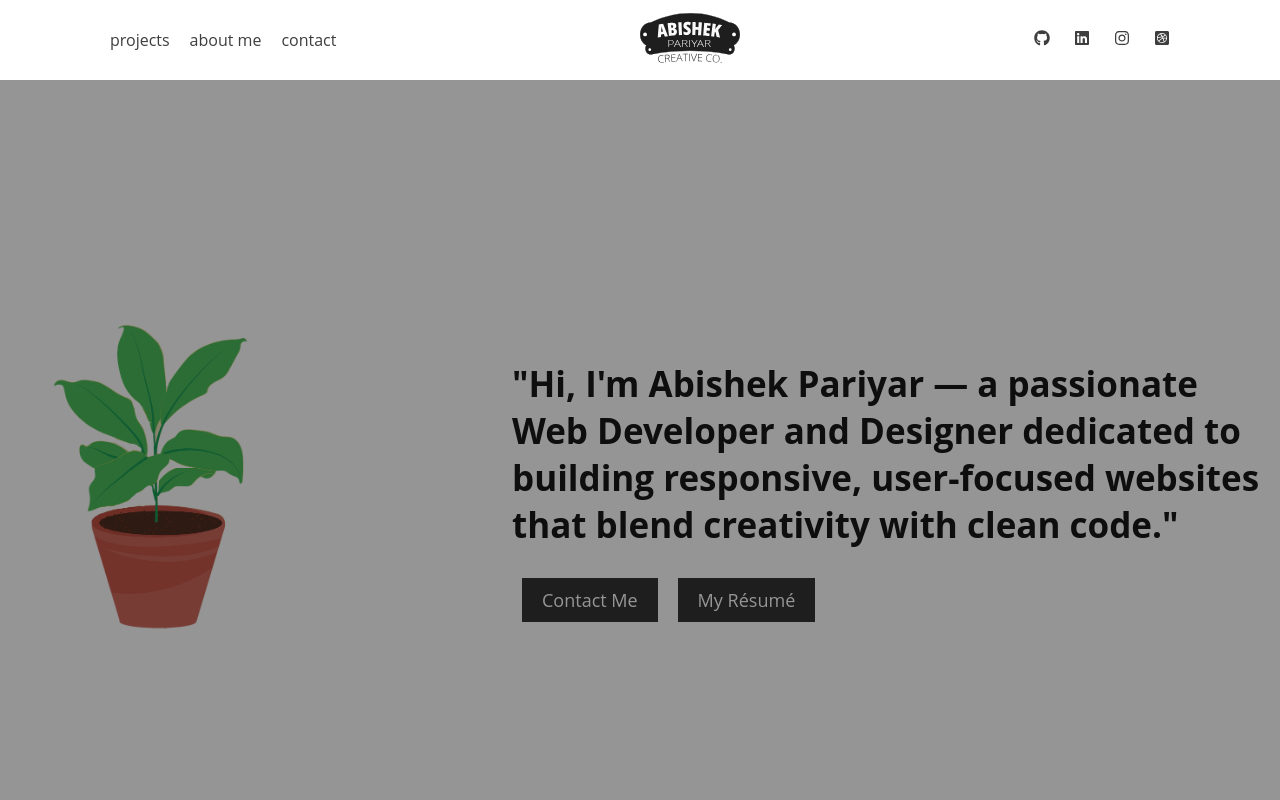
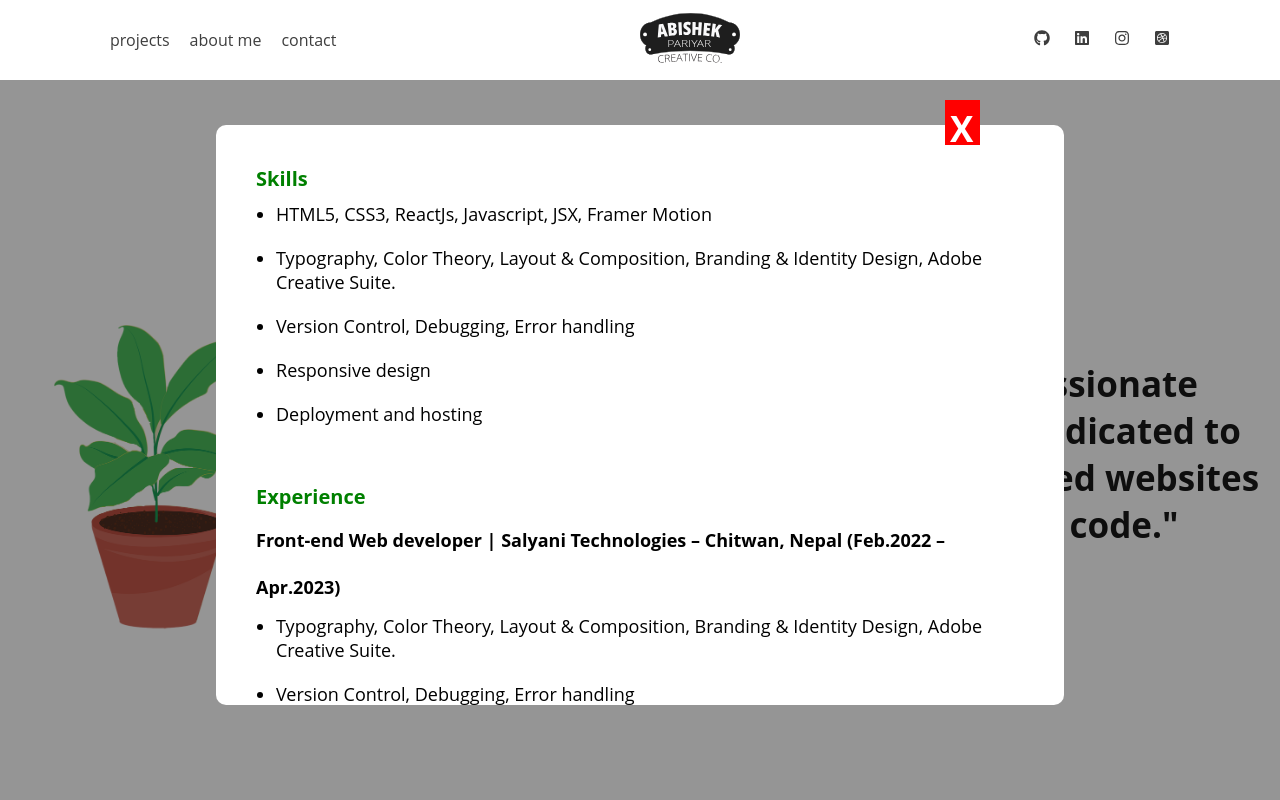
Before and after one commit to abizec-p/new-portfolio, a React (Vite) app: page / in a window 1280 px wide. Both pictures are taken after a click on the button "My Résumé". Shown: the top 800 px of the page. Built offline with nearby package versions, Linux system fonts and the light colour scheme.

Commit message:
resume popup modal

```diff
--- a/src/components/hero.jsx
+++ b/src/components/hero.jsx
@@ -98,9 +98,38 @@ export default function Hero() {
                             exit={{opacity:0, scale:0.7}}
                             transition={{duration:0.03}}
                             onClick={(e)=>{e.stopPropagation()}}
-
-
                             >
+                              <div className="resume-doc">
+                                <label onClick={()=> {setResumeOpen(false)}} htmlFor="label">X</label>
+                                <p>Skills</p>
+                                <ul>
+                                <li>HTML5, CSS3, ReactJs, Javascript, JSX, Framer Motion</li>
+                                <li>Typography, Color Theory, Layout & Composition, Branding & Identity Design, Adobe Creative Suite.</li>
+                                <li>Version Control, Debugging, Error handling</li>
+                                <li>Responsive design</li>
+                                <li>Deployment and hosting</li>
+                                </ul>
+                                <br />
+                                <p>Experience</p>
+                                <ul>
+                                <span>Front-end Web developer | Salyani Technologies – Chitwan, Nepal (Feb.2022 – Apr.2023)</span>
+                                <li>Typography, Color Theory, Layout & Composition, Branding & Identity Design, Adobe Creative Suite.</li>
+                                <li>Version Control, Debugging, Error handling</li>
+                                <li>Responsive design</li>
+                                <li>Deployment and hosting</li>
+                                </ul>
+                                <br />
+                                <p>Projects</p>
+                                <li><a href="https://abishekportfolionew.netlify.app/">Graphic design portfolio - Abishek pariyar</a></li>
+                                <li><a href="https://2broshvac.ca/">HVAC Website - 2 Bros Hvac</a></li>
+                                <li><a href="https://calculatemate.netlify.app/">Calculator App</a></li>
+                                <br />
+                                <p>Education</p>
+                                <ul>
+                                  <li>Advertising and Graphics designing – Humber college, Etobicoke, Canada (2024 – running)</li>
+                                  <li>Diploma in Computer Engineering – Nepal Polytechnic Institute, Chitwan, Nepal (2019 - 2021)</li>
+                                </ul>
+                              </div>
 
 
 
--- a/src/components/style.css
+++ b/src/components/style.css
@@ -204,6 +204,80 @@ body.modal-open {
 .social-media-modal a{
     font-size: 30px;
     padding-right: 10px;
+}
+
+
+
+
+.resume-modal{
+    margin-top: 30px;
+    z-index: 1000;
+    background-color: white;
+    height: 500px;
+    overflow-y: scroll;
+    width: 60vw;
+    padding: 40px 40px;
+    border-radius: 10px;
+}
+
+.resume-doc label{
+    position: fixed;
+    right: 300px;
+    top: 100px;
+    background-color: red;
+    color: white;
+    width: 20px;
+    height: 20px;
+    text-align: center;
+    padding: 5px 10px 20px 5px;
+}
+
+@media (max-width:768px) {
+
+.resume-doc label{
+    position: fixed;
+    right: 20px;
+    top: 100px;
+    background-color: red;
+    color: white;
+    width: 20px;
+    height: 20px;
+    text-align: center;
+    padding: 10px 10px;
+}}
+
+@media (max-width:768px) {
+
+    .resume-modal{
+    margin-top: -50px;
+    z-index: 1000;
+    background-color: white;
+    height: 500px;
+    overflow-y: scroll;
+    width: 80vw;
+    padding: 20px 25px;
+    border-radius: 10px;
+}
+}
+.resume-doc p{
+    font-size: 20px;
+    font-weight: bold;
+    color: green;
+
+}
+.resume-doc a{
+    color: rgb(0, 157, 255);
+    text-decoration: none;
+}
+
+.resume-doc li{
+    margin-left: 20px;
+    font-size: 18px;
+    font-weight: 400;
+    list-style:disc;
+}
+.resume-doc span{
+    font-size: 18px;
 }
 
 /* works */
--- a/src/data/projectdetail.jsx
+++ b/src/data/projectdetail.jsx
@@ -1,49 +1,48 @@
-
 const projects = [
   {
-        id:1,
-        img:"/projectImg/portfolio-website.png",
-        title:"Portfolio 2024",
-        shortDesc:"A collection of visually-driven projects highlighting my skills in graphic and web design, with a focus on clean layouts, brand identity, and user experience.",
-        tags : ["Html","Css","Reactjs"],
+    id: 1,
+    img: "/projectImg/portfolio-website.png",
+    title: "Portfolio 2024",
+    shortDesc:
+      "A collection of visually-driven projects highlighting my skills in graphic and web design, with a focus on clean layouts, brand identity, and user experience.",
+    tags: ["Html", "Css", "Reactjs"],
+    website: "https://abishekportfolionew.netlify.app/",
+  },
+  {
+    id: 2,
+    img: "/projectImg/portfolio2025.png",
+    title: "Portfolio 2025",
+    shortDesc:
+      "A showcase of my web development journey, featuring responsive, user-focused projects that blend clean design with functional performance.",
+    tags: ["Html", "Css", "Reactjs"],
     website: "https://abishekpariyar.netlify.app/",
   },
   {
-        id:2,
-        img:"/projectImg/portfolio2025.png",
-        title:"Portfolio 2025",
-        shortDesc:"A showcase of my web development journey, featuring responsive, user-focused projects that blend clean design with functional performance.",
-        tags : ["Html","Css","Reactjs",],
-        website: "https://abishekpariyar.netlify.app/",
-
+    id: 3,
+    img: "/projectImg/PCA-website.png",
+    title: "PCA Website",
+    shortDesc:
+      "A focused, high-converting page designed to showcase services, build trust, and drive client inquiries through clear CTAs and clean visuals.",
+    tags: ["Html", "Css", "Reactjs"],
+    website: "https://pariyarcreativeagency.netlify.app/",
   },
   {
-        id:3,
-        img:"/projectImg/PCA-website.png",
-        title:"PCA Website",
-        shortDesc:"A focused, high-converting page designed to showcase services, build trust, and drive client inquiries through clear CTAs and clean visuals.",
-        tags : ["Html","Css","Reactjs"],
-        website:"https://pariyarcreativeagency.netlify.app/",
-
+    id: 4,
+    img: "/projectImg/2broshvac.png",
+    title: "2Bros HVAC - Website",
+    shortDesc:
+      "A responsive, user-friendly site showcasing HVAC services, founder insights, and easy contact options — built to highlight trust, expertise, and year-round comfort.",
+    tags: ["Html", "Css", "Reactjs"],
+    website: "https://2broshvac.ca/",
   },
   {
-        id:4,
-        img:"/projectImg/2broshvac.png",
-        title:"2Bros HVAC - Website",
-        shortDesc:"A responsive, user-friendly site showcasing HVAC services, founder insights, and easy contact options — built to highlight trust, expertise, and year-round comfort.",
-        tags : ["Html","Css","Reactjs"],
-        website:"https://2broshvac.ca/",
-
+    id: 5,
+    img: "/projectImg/calculator.png",
+    title: "Calculatemate - Calculator app",
+    shortDesc:
+      "A responsive, user-friendly calculator giving 6 types of different calculator.",
+    tags: ["Html", "Css", "Reactjs"],
+    website: "https://calculatemate.netlify.app/",
   },
-    {
-        id:5,
-        img:"/projectImg/calculator.png",
-        title:"Calculatemate - Calculator app",
-        shortDesc:"A responsive, user-friendly calculator giving 6 types of different calculator.",
-        tags : ["Html","Css","Reactjs"],
-        website:"https://calculatemate.netlify.app/",
-
-    },
-
-]
+];
 export default projects;
```
Lines whose indentation alone changed are shown as unchanged.
